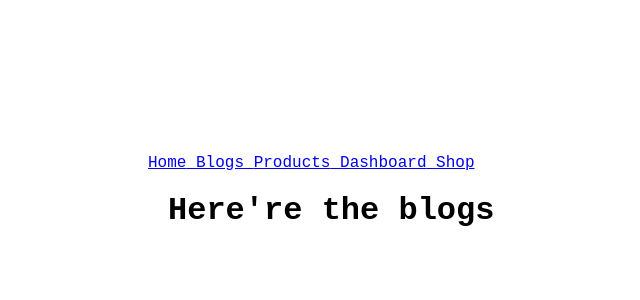
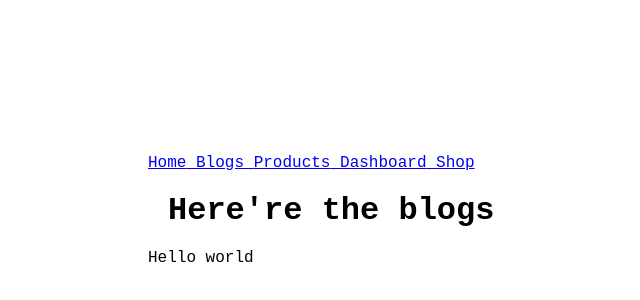
Before and after one commit to Christian-Mar/next13sandbox, a Next.js app: page /blogs in a window 1280 px wide. Shown: the part 46-346 px from the top of the page, without its empty margins (142-782 px from the left). Built offline with nearby package versions, Linux system fonts and the light colour scheme.

Commit message:
use client in components

```diff
--- a/app/layout.jsx
+++ b/app/layout.jsx
@@ -1,5 +1,6 @@
 import '../styles/globals.css';
 import Navigation from './shared/Navbar';
+import WordGenerator from './shared/WordGenerator';
 
 export default function RootLayout({ children }) {
 	return (
@@ -8,6 +9,7 @@ export default function RootLayout({ children }) {
 			<body className='container'>
 				<Navigation />
 				{children}
+        <WordGenerator />
 			</body>
 		</html>
 	);
--- /dev/null
+++ b/app/shared/WordGenerator.jsx
@@ -0,0 +1,18 @@
+"use client"
+
+import { useEffect } from "react"
+
+const WordGenerator = () => {
+
+  useEffect(() => {
+    console.log("Hello world")
+  }, [])
+
+  return (
+    <div>
+      Hello world
+    </div>
+  )
+}
+
+export default WordGenerator
```
Also changed, not shown: 1 other file (tests, documents, lock files or other folders).
